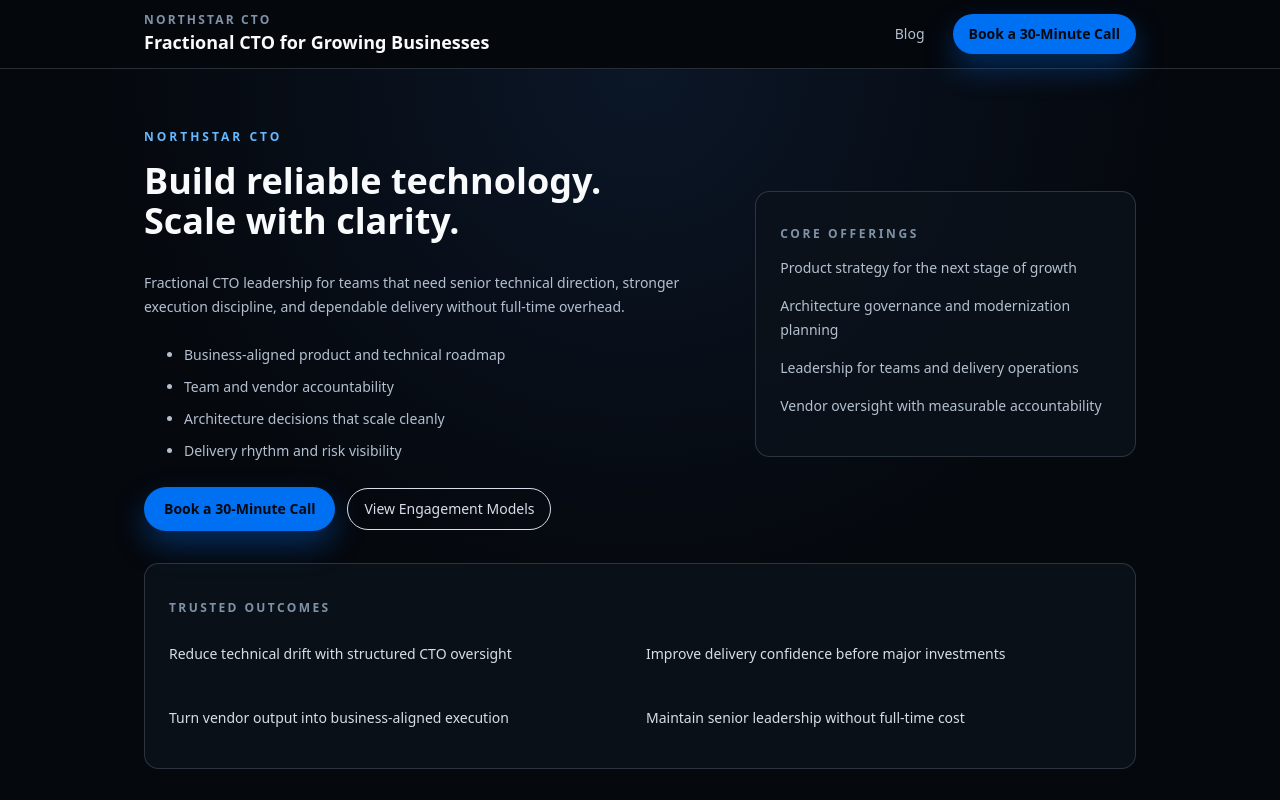
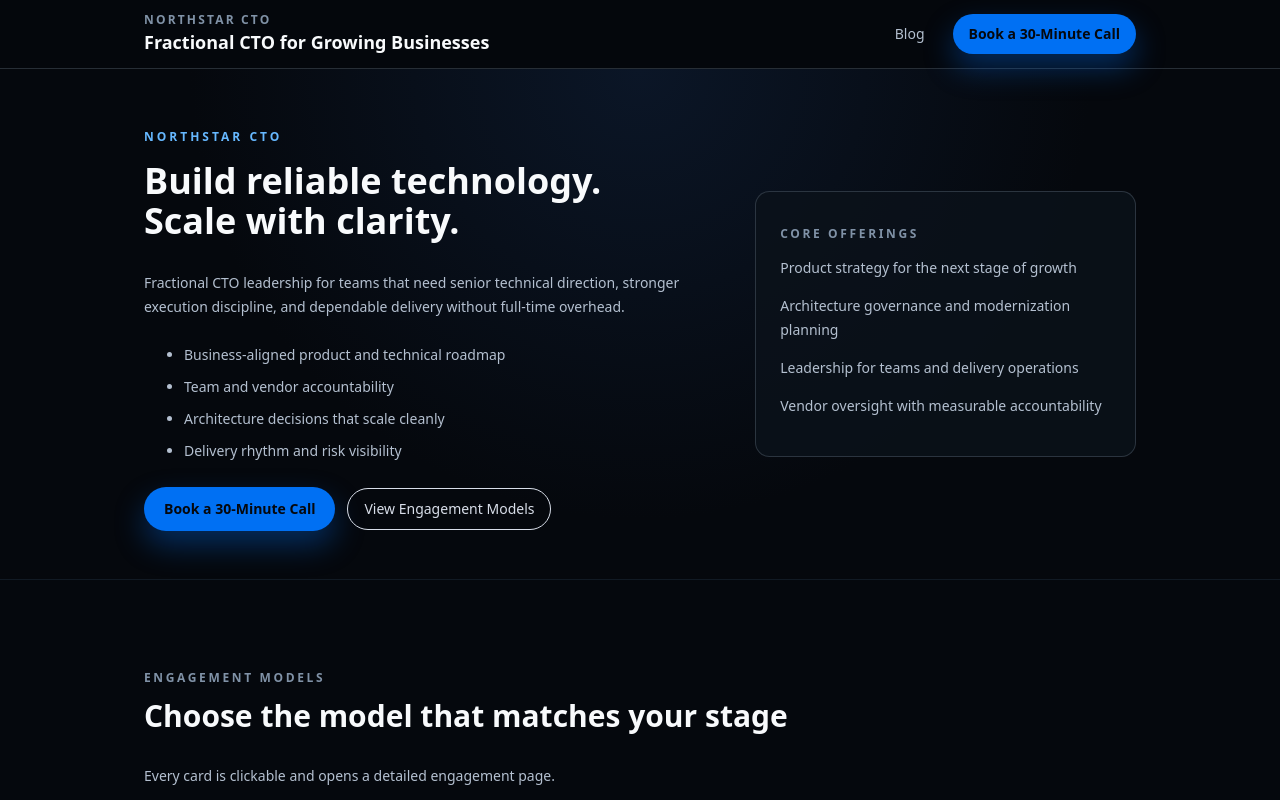
Before and after one commit to sanyagithub/sanyakhurana-fractional-cto, a Next.js app: page / in a window 1280 px wide. Shown: the top 800 px of the page. Built offline with nearby package versions, Linux system fonts and the light colour scheme.

Commit message:
clearing home page and adding audio above the blog

```diff
--- a/app/page.tsx
+++ b/app/page.tsx
@@ -107,17 +107,17 @@ export default function HomePage() {
                             </div>
                         </div>
 
-                        <div className="mt-8 rounded-2xl border border-slate-800 bg-slate-900/70 p-5">
-                            <p className="text-xs font-semibold uppercase tracking-[0.2em] text-slate-400">
-                                Trusted outcomes
-                            </p>
-                            <div className="mt-3 grid gap-3 md:grid-cols-2">
-                                <p className="text-sm text-slate-200">Reduce technical drift with structured CTO oversight</p>
-                                <p className="text-sm text-slate-200">Improve delivery confidence before major investments</p>
-                                <p className="text-sm text-slate-200">Turn vendor output into business-aligned execution</p>
-                                <p className="text-sm text-slate-200">Maintain senior leadership without full-time cost</p>
-                            </div>
-                        </div>
+                        {/*<div className="mt-8 rounded-2xl border border-slate-800 bg-slate-900/70 p-5">*/}
+                        {/*    <p className="text-xs font-semibold uppercase tracking-[0.2em] text-slate-400">*/}
+                        {/*        Trusted outcomes*/}
+                        {/*    </p>*/}
+                        {/*    <div className="mt-3 grid gap-3 md:grid-cols-2">*/}
+                        {/*        <p className="text-sm text-slate-200">Reduce technical drift with structured CTO oversight</p>*/}
+                        {/*        <p className="text-sm text-slate-200">Improve delivery confidence before major investments</p>*/}
+                        {/*        <p className="text-sm text-slate-200">Turn vendor output into business-aligned execution</p>*/}
+                        {/*        <p className="text-sm text-slate-200">Maintain senior leadership without full-time cost</p>*/}
+                        {/*    </div>*/}
+                        {/*</div>*/}
                     </div>
                 </section>
 
```
